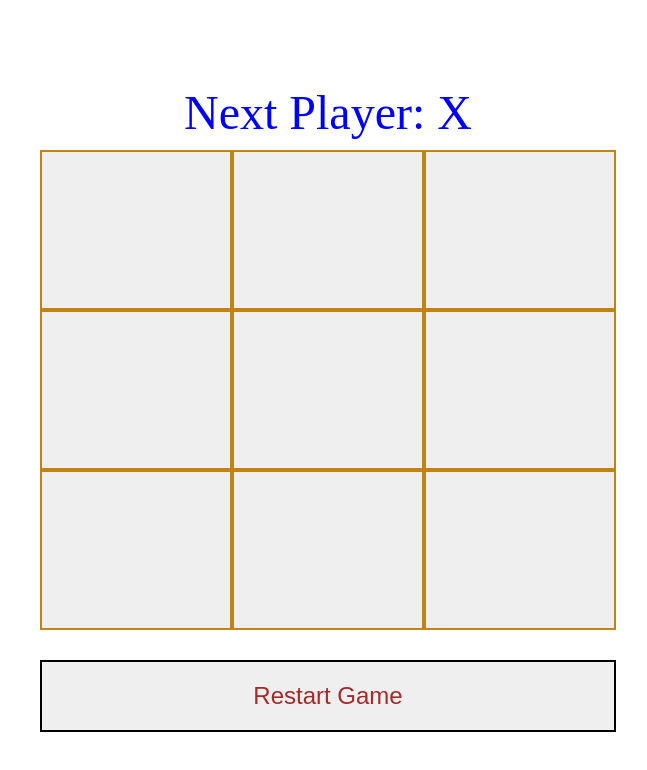
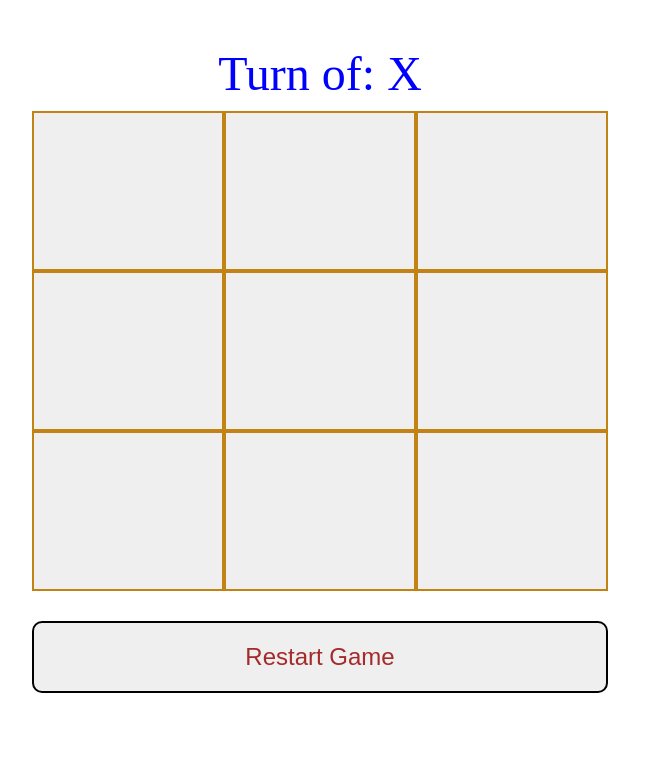
Before and after one commit to PrgrmrHarshShukla/Tic-Tac-Toe-Game, a React app in the folder tic-tac-toe/: page / in a window 1280 px wide. Shown: the whole page, without its empty margins (320-967 px from the left). Built offline with nearby package versions, Linux system fonts and the light colour scheme.

Commit message:
add: Computer player logic

```diff
--- a/tic-tac-toe/src/components/App.css
+++ b/tic-tac-toe/src/components/App.css
@@ -1,10 +1,10 @@
 .container {
-  align-items: center;
+  height: 100%;
+  width: 100%;
   display: flex;
   flex-direction: column;
-  height: 100vh;
   justify-content: center;
-  width: 100vw;
+  align-items: center;
 }
 
 .square {
@@ -22,6 +22,7 @@
   color: blue;
   font-size: 6vh;
   margin-bottom: 10px;
+  margin-top: 3%;
 }
 
 .restart {
@@ -30,13 +31,13 @@
   font-size: 3vh;
   height: 9vh;
   margin-top: 30px;
-  transition: all 0.7s ease-in-out;
   width: 45vw;
+  border-radius: 10px;
 }
 
 .restart:active {
-  height: 6vh;
-  width: 40vw;
+  background-color: rgb(196, 221, 233);
+  color: black;
 }
 
 .App {
--- a/tic-tac-toe/src/components/Board.js
+++ b/tic-tac-toe/src/components/Board.js
@@ -1,4 +1,4 @@
-import { useState } from 'react';
+import { useEffect, useMemo, useState } from 'react';
 
 
 function Square({ value, onSquareClick }) {
@@ -11,42 +11,49 @@ function Square({ value, onSquareClick }) {
 export default function Board() {
   const [squares, setSquares] = useState(Array(9).fill(null));
   const [isX, setIsX] = useState(true);
-  // console.log(squares)
-
-    function handleClick(i) {
-     if( calculateWinner(squares) || squares[i] ){
-      return;
-     }
-
-     squares[i] = (isX ? 'X' : 'O')
-     setSquares(squares)
-     setIsX(!isX)
-    }
-
-
-    const winner = calculateWinner(squares);
-    let status;
-
-    if( winner ){
-      status = 'Winner: ' + winner;
-    }
-    else{
-      status = 'Next Player: ' + (isX ? 'X' : 'O');
-    }
-
 
   function handleRestart(){
     setIsX(true);
     setSquares(Array(9).fill(null));
   }
 
-    // function renderSquare(i) {
-    //   return <Square value = {squares[i]} onSquareClick = {() => handleClick(i)} />
-    // }
+  function handleClick(i) {
+    if(calculateWinner(squares) || squares[i]){
+      return;
+    }
+
+    setSquares(prev => {
+      const newSqrs = [...prev];
+      newSqrs[i] = isX ? 'X' : '🤖';
+      return newSqrs;
+    });
+    setIsX(!isX)
+  }
+
+
+  const winner = useMemo(() => calculateWinner(squares), [squares]);
+  let status;
+
+  if( winner ){
+    status = winner === 'X' ? '🎉 Winner: X 🎉' : '🎉 Winner: Computer 🎉';
+  }
+  else{
+    status = 'Turn of: ' + (isX ? 'X' : 'Computer');
+  }
+
+  useEffect(() => {
+    if(!isX && !calculateWinner(squares)){
+      const index = playedByComputer(squares);
+      setTimeout(() => handleClick(index), 300);
+    }
+  }, [squares]);
+
 
   return(
       <div className="container">
-          <div className="status">{status}</div>
+        <div className="status">
+          {status}
+        </div>
         <div className="board-row">
         <Square value = {squares[0]} onSquareClick = {() => handleClick(0)} />
         <Square value = {squares[1]} onSquareClick = {() => handleClick(1)} />
@@ -87,3 +94,20 @@ function calculateWinner(squares) {
   }
   return null;
 }
+
+
+function playedByComputer(squares){
+  const emptySquares = squares.map((val, i) => (val === null ? i : null)).filter(i => i !== null);
+  for (let i of emptySquares) {
+    let tempSquares = [...squares];
+    tempSquares[i] = '🤖';
+    if (calculateWinner(tempSquares) === '🤖') return i;
+  }
+  for (let i of emptySquares) {
+    let tempSquares = [...squares];
+    tempSquares[i] = 'X';
+    if (calculateWinner(tempSquares) === 'X') return i;
+  }
+
+  return emptySquares[Math.floor(Math.random() * emptySquares.length)];
+}
```
Lines whose indentation alone changed are shown as unchanged.
